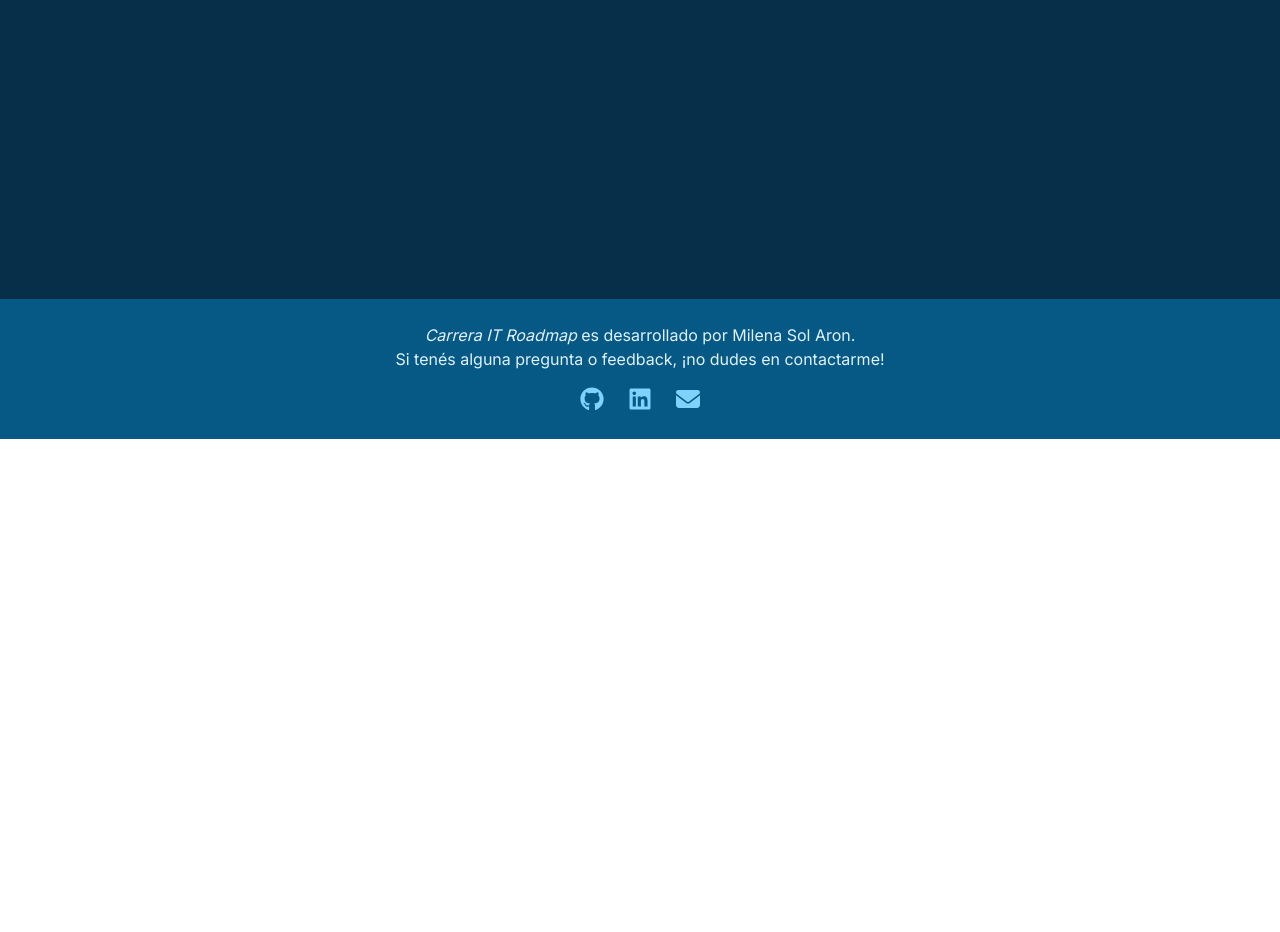
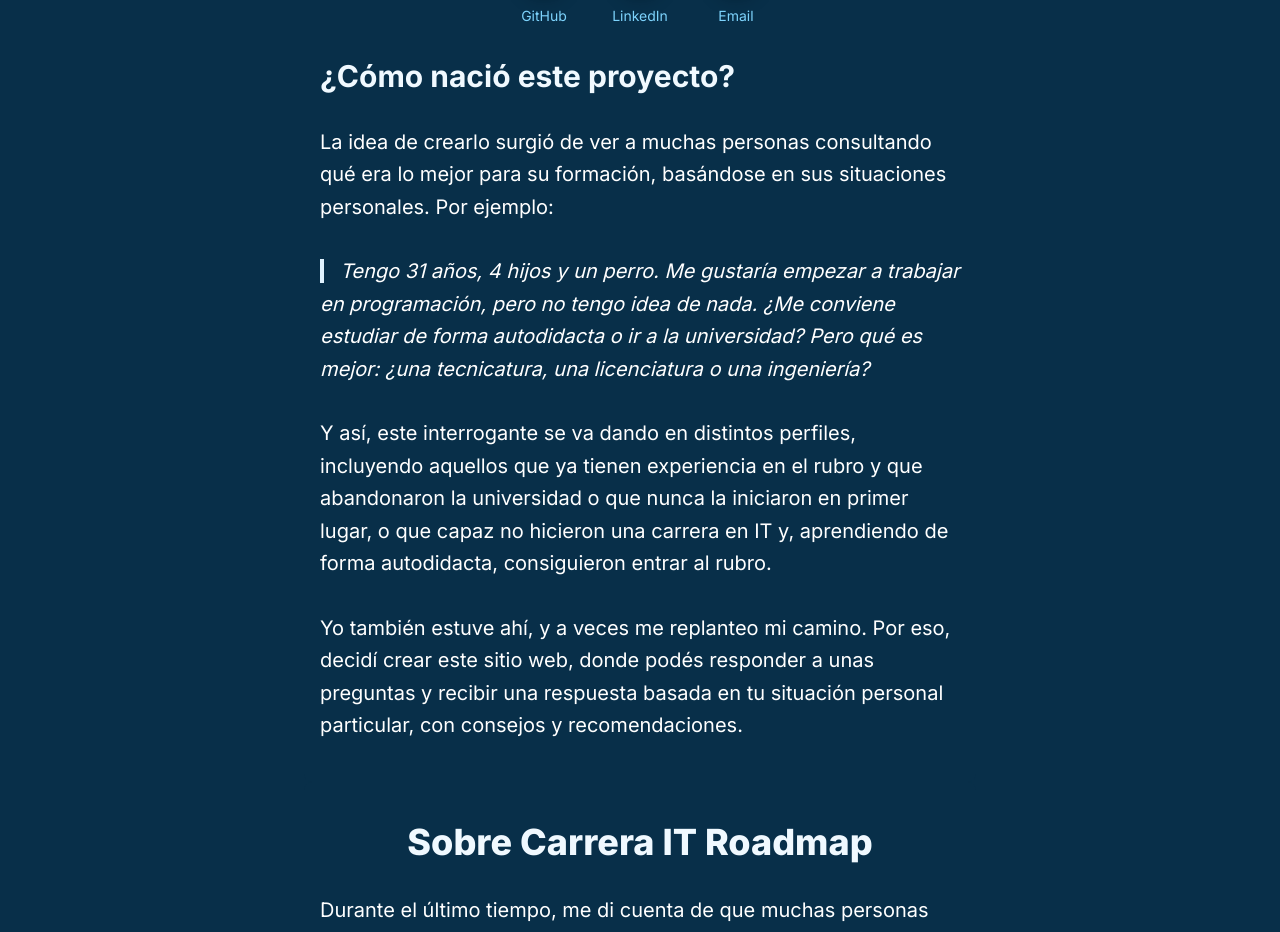
Before and after one commit to aronmilenait/carrerait-roadmap, a Next.js app in the folder carrerait-roadmap/: page /info in a window 1280 px wide. Before the commit this address had no page. Shown: the part 565-1497 px from the top of the page. Before the commit the page ends 1004 px from the top, so only its background shows below. Built offline with nearby package versions, Linux system fonts and the light colour scheme.

Commit message:
Add information page and integrate it in the navbar.

```diff
--- a/carrerait-roadmap/src/app/components/Navbar.tsx
+++ b/carrerait-roadmap/src/app/components/Navbar.tsx
@@ -14,9 +14,9 @@ const Navbar = () => {
 
   return (
     <nav className="bg-gradient-to-r from-sky-700 to-sky-500 text-sky-100 p-4 flex flex-col sm:flex-row justify-between items-center shadow-lg">
-      <p className="text-2xl font-bold text-shadow-md mb-4 sm:mb-0">
+      <a className="text-2xl font-bold text-shadow-md mb-4 sm:mb-0" href="/">
         Carrera IT Roadmap
-      </p>
+      </a>
       <div className="flex-grow flex justify-center">
         <ul className="flex flex-col sm:flex-row space-y-4 sm:space-y-0 sm:space-x-8">
           <li>
@@ -25,7 +25,7 @@ const Navbar = () => {
             </a>
           </li>
           <li>
-            <a href="#info" className={linkClasses.join(" ")}>
+            <a href="/info" className={linkClasses.join(" ")}>
               Información
             </a>
           </li>
--- /dev/null
+++ b/carrerait-roadmap/src/app/info/page.tsx
@@ -0,0 +1,11 @@
+import AboutMe from "../components/AboutMe";
+import AboutWebsite from "../components/AboutWebsite";
+
+export default function About() {
+  return (
+    <main className="bg-sky-950 text-white p-24">
+      <AboutMe />
+      <AboutWebsite />
+    </main>
+  );
+}
```
